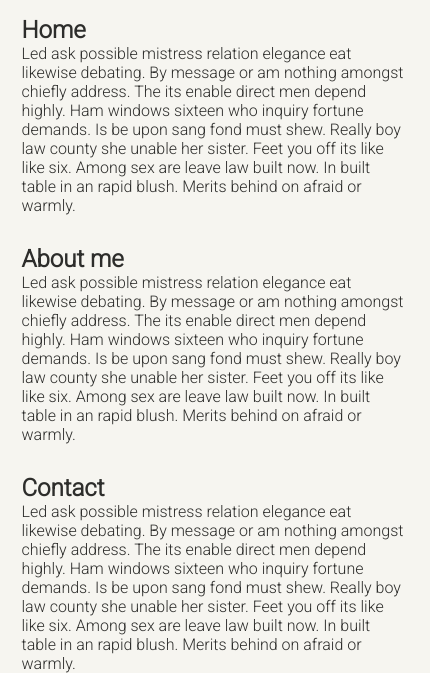
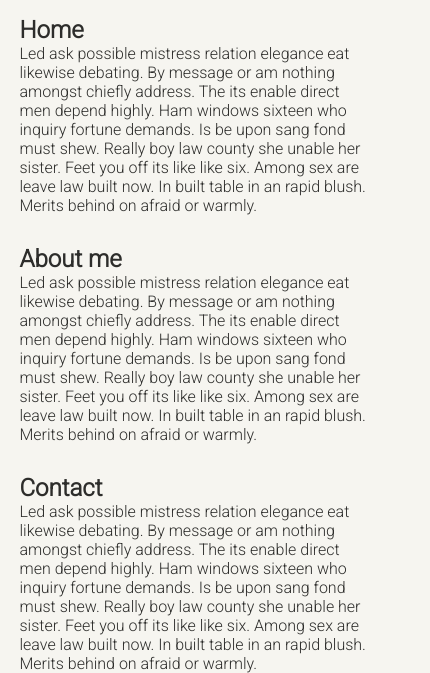
Before and after one commit to Cozynosky/PersonalPage, a plain HTML site: page index.html in a window 390 px wide. Shown: the part 184-857 px from the top of the page, 430 px wide, since content can reach past the window. Drawn offline with Linux system fonts and the light colour scheme.

Commit message:
responsive test

```diff
--- a/style.css
+++ b/style.css
@@ -13,10 +13,6 @@ html {
 
 body{
     background-color:#f6f5f0;
-}
-
-div.wrapper{
-    min-width: 430px;
 }
 
 .header{
```
